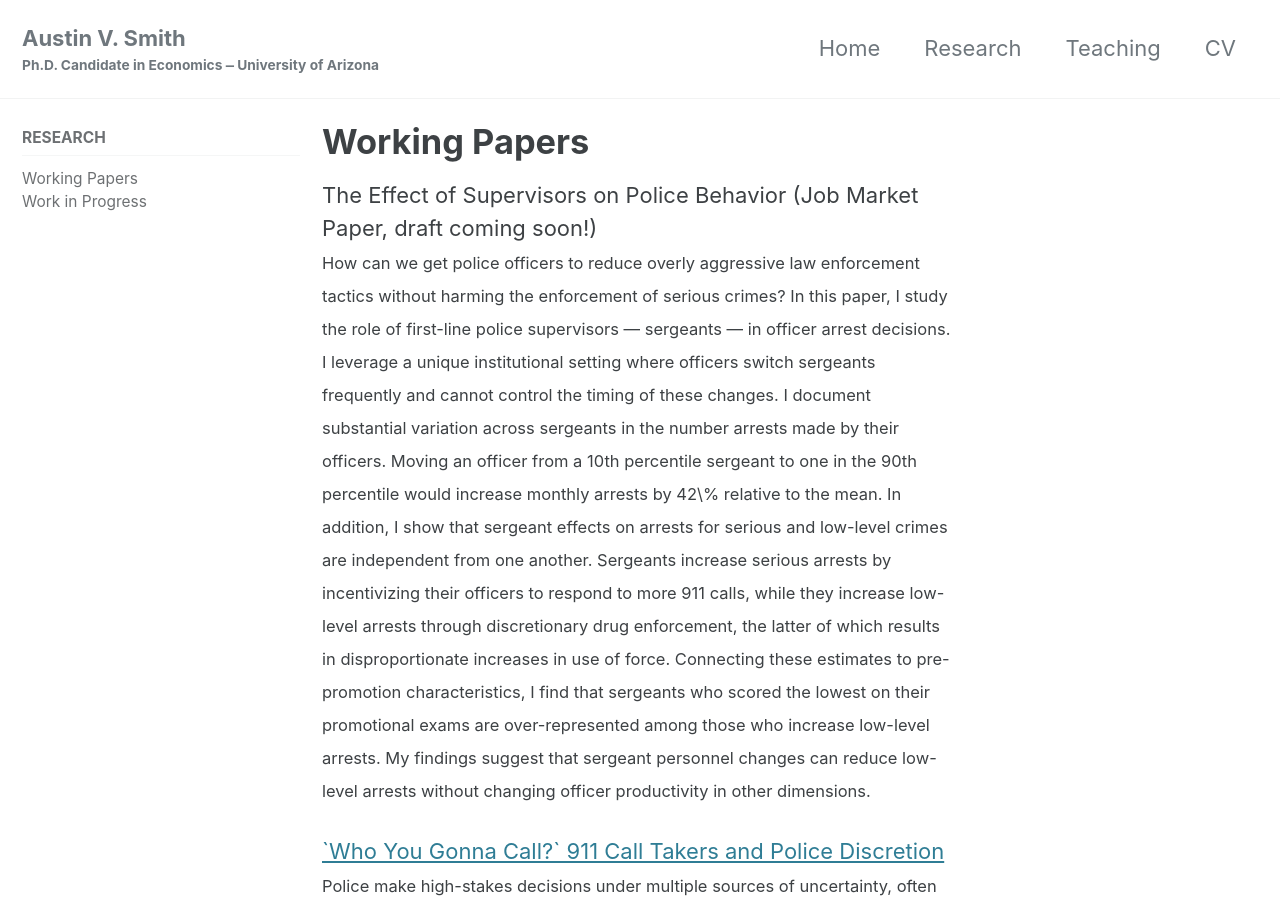
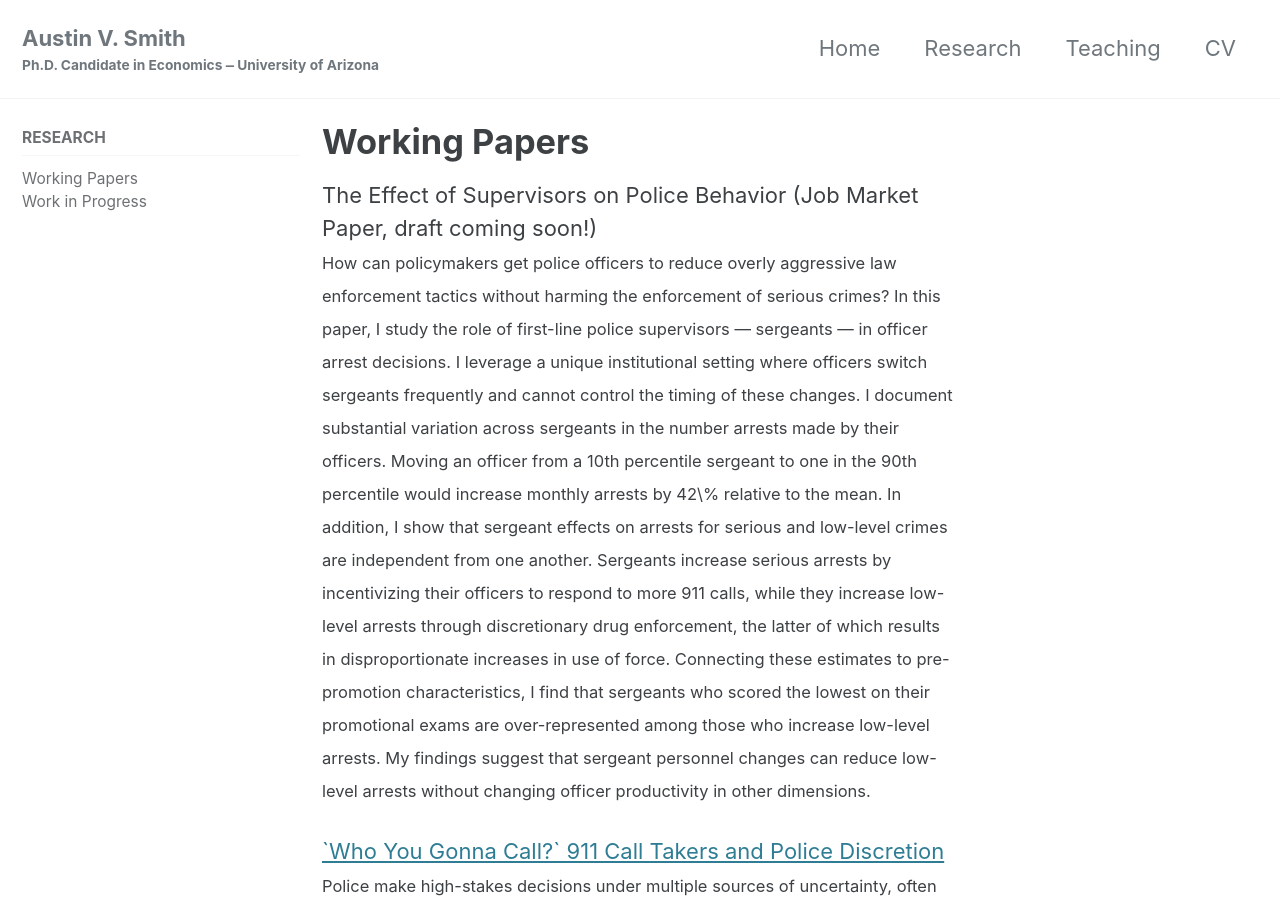
Before and after one commit to austin-v-smith-econ/austin-v-smith-econ.github.io, a Jekyll site: the page built from _research/research.md, in a window 1280 px wide and 900 px high. Built offline with Jekyll 4.4.1, drawn with Linux system fonts in a browser that asks for light colours; cached includes are drawn as plain includes.

Commit message:
Update research.md

```diff
--- a/_research/research.md
+++ b/_research/research.md
@@ -6,7 +6,7 @@ permalink: /research/
 # Working Papers
 
 The Effect of Supervisors on Police Behavior (Job Market Paper, draft coming soon!)<br>
-<span style="font-size:0.75em">  How can we get police officers to reduce overly aggressive law enforcement tactics without harming the enforcement of serious crimes? In this paper, I study the role of first-line police supervisors --- sergeants --- in officer arrest decisions. I leverage a unique institutional setting where officers switch sergeants frequently and cannot control the timing of these changes. I document substantial variation across sergeants in the number arrests made by their officers. Moving an officer from a 10th percentile sergeant to one in the 90th percentile would increase monthly arrests by 42\% relative to the mean. In addition, I show that sergeant effects on arrests for serious and low-level crimes are independent from one another. Sergeants increase serious arrests by incentivizing their officers to respond to more 911 calls, while they increase low-level arrests through discretionary drug enforcement, the latter of which results in disproportionate increases in use of force. Connecting these estimates to pre-promotion characteristics, I find that sergeants who scored the lowest on their promotional exams are over-represented among those who increase low-level arrests. My findings suggest that sergeant personnel changes can reduce low-level arrests without changing officer productivity in other dimensions.  </span>
+<span style="font-size:0.75em">  How can policymakers get police officers to reduce overly aggressive law enforcement tactics without harming the enforcement of serious crimes? In this paper, I study the role of first-line police supervisors --- sergeants --- in officer arrest decisions. I leverage a unique institutional setting where officers switch sergeants frequently and cannot control the timing of these changes. I document substantial variation across sergeants in the number arrests made by their officers. Moving an officer from a 10th percentile sergeant to one in the 90th percentile would increase monthly arrests by 42\% relative to the mean. In addition, I show that sergeant effects on arrests for serious and low-level crimes are independent from one another. Sergeants increase serious arrests by incentivizing their officers to respond to more 911 calls, while they increase low-level arrests through discretionary drug enforcement, the latter of which results in disproportionate increases in use of force. Connecting these estimates to pre-promotion characteristics, I find that sergeants who scored the lowest on their promotional exams are over-represented among those who increase low-level arrests. My findings suggest that sergeant personnel changes can reduce low-level arrests without changing officer productivity in other dimensions.  </span>
 
 [\`Who You Gonna Call?\` 911 Call Takers and Police Discretion](../assets/pdfs/SmithCallTakers.pdf)<br>
 <span style="font-size:0.75em"> Police make high-stakes decisions under multiple sources of uncertainty, often resulting in adverse outcomes that are disproportionately experienced by minority citizens. What source of information do police use to make their enforcement decisions and does it generate accurate decisions? I examine a common information source for police officers throughout the United States: risk assessments conducted by 911 call takers. Exploiting random variation in the automated call distribution system used by a large metropolitan 911 center, I show that police are 37.7% more likely to make arrests at calls that the call taker deems risky. I demonstrate  that officer perceptions are a primary channel through which the effects operate. This results in lower quality police decisions: misdemeanor arrests made at calls that are on the margin of being classified as risky are 14.9 percentage points less likely to result in a conviction. In cases where the race of the involved civilians is the same as the responding officer or the responding officer has more job experience, call taker information has a negligible effect on arrests. The results suggest that the strength of an officer's priors determines the extent to which officers rely on information transmitted by call takers.  </span>
```
